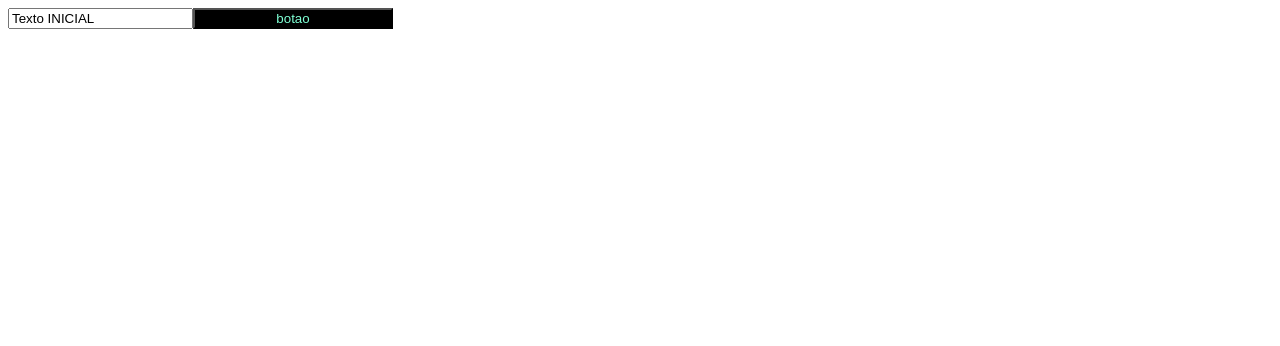
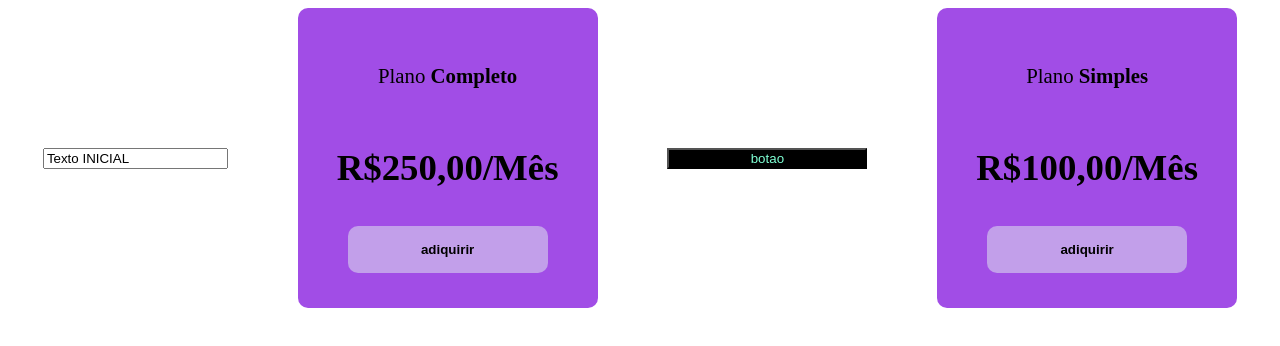
Before and after one commit to DanielleGuimaraesOliveira/Estudo-de-Angular, an Angular app in the folder Sessão-4-Fundamentos-Angular-2/segundo-projeto-angular/: page / in a window 1280 px wide. Shown: the top 346 px of the page. Built offline with nearby package versions, Linux system fonts and the light colour scheme.

Commit message:
Aprendendo sobre o decorator Input

```diff
--- a/Sessão-4-Fundamentos-Angular-2/segundo-projeto-angular/src/app/app.component.html
+++ b/Sessão-4-Fundamentos-Angular-2/segundo-projeto-angular/src/app/app.component.html
@@ -1,2 +1,8 @@
- <input type="text" [value]="inputText" (mouseleave)="changeDisable()" [disabled]="isDisable"> <!-- Ao colocar os conchetes no atributo value você está acessando a propriedade value e o angular espera que seja uma propriedade da classe desse componente. Isso se chama propety binding. E ao colocar um parenteses você está recebendo um valor, nesse caso é um evento - isso é chamado de event binding -->
- <button [style]="styleObj" (click)="updateColorAndSize()" [attr.title]="btnTitle">botao</button> <!--mudando um atributo dinamicamente, se chama attribute binding. podemos usar o [style] para mudar varias estilizações da tag  ou [style.color] por exemplo para mudar apenas uma estilização-->
+
+ <main>
+    <input type="text" [value]="inputText" (mouseleave)="changeDisable()" [disabled]="isDisable"> <!-- Ao colocar os conchetes no atributo value você está acessando a propriedade value e o angular espera que seja uma propriedade da classe desse componente. Isso se chama propety binding. E ao colocar um parenteses você está recebendo um valor, nesse caso é um evento - isso é chamado de event binding -->
+    <app-card [planType]="cardPlanType" [planPrice]="cardPlanPrice"></app-card> <!--Aqui a gente faz um property binding, no caso a gente criou uma propriedade para o app-card que é o planType e o planPrice e a gente vincula essa propriedade com os elementos que criamos no ts do pai do app-card, nesse caso é o app-component. Assim conseguimos mudar dinamicamente o componente-->
+    <button [style]="styleObj" (click)="updateColorAndSize()" [attr.title]="btnTitle">botao</button> <!--mudando um atributo dinamicamente, se chama attribute binding. podemos usar o [style] para mudar varias estilizações da tag  ou [style.color] por exemplo para mudar apenas uma estilização-->
+    <app-card [planType]="cardPlanType2" [planPrice]="cardPlanPrice2"></app-card> <!--Aqui a gente faz um property binding, no caso a gente criou uma propriedade para o app-card que é o planType e o planPrice e a gente vincula essa propriedade com os elementos que criamos no ts do pai do app-card, nesse caso é o app-component. Assim conseguimos mudar dinamicamente o componente-->
+
+  </main>
--- a/Sessão-4-Fundamentos-Angular-2/segundo-projeto-angular/src/app/app.component.scss
+++ b/Sessão-4-Fundamentos-Angular-2/segundo-projeto-angular/src/app/app.component.scss
@@ -0,0 +1,5 @@
+main{
+  display: flex;
+  align-items: center;
+  justify-content: space-around;
+}
--- a/Sessão-4-Fundamentos-Angular-2/segundo-projeto-angular/src/app/app.component.ts
+++ b/Sessão-4-Fundamentos-Angular-2/segundo-projeto-angular/src/app/app.component.ts
@@ -8,9 +8,14 @@ import { Component } from '@angular/core';
 })
 export class AppComponent {
   title = 'segundo-projeto-angular';
+
   inputText = 'Texto INICIAL';
   isDisable = false;
   btnTitle = 'esse é o title';
+  cardPlanType = 'Completo';
+  cardPlanPrice = 250;
+  cardPlanType2 = 'Simples';
+  cardPlanPrice2 = 100;
 
   styleObj = {
     color: 'aquamarine',
@@ -25,7 +30,6 @@ export class AppComponent {
       width: '400px',
 
     };
-    console.log("atualizou")
  };
 
   changeDisable(){
@@ -35,4 +39,6 @@ export class AppComponent {
       this.isDisable =false
     }
   }
+
+
 }
--- a/Sessão-4-Fundamentos-Angular-2/segundo-projeto-angular/src/app/app.module.ts
+++ b/Sessão-4-Fundamentos-Angular-2/segundo-projeto-angular/src/app/app.module.ts
@@ -3,10 +3,14 @@ import { BrowserModule } from '@angular/platform-browser';
 
 import { AppRoutingModule } from './app-routing.module';
 import { AppComponent } from './app.component';
+import { CardComponent } from './card/card.component';
+import { CardBtnComponent } from './card-btn/card-btn.component';
 
 @NgModule({
   declarations: [
-    AppComponent
+    AppComponent,
+    CardComponent,
+    CardBtnComponent
   ],
   imports: [
     BrowserModule,
--- /dev/null
+++ b/Sessão-4-Fundamentos-Angular-2/segundo-projeto-angular/src/app/card-btn/card-btn.component.html
@@ -0,0 +1 @@
+<button class="botao"><strong>adiquirir</strong></button>
--- /dev/null
+++ b/Sessão-4-Fundamentos-Angular-2/segundo-projeto-angular/src/app/card-btn/card-btn.component.scss
@@ -0,0 +1,8 @@
+.botao
+{
+  background-color: rgb(194, 159, 234);
+  padding: 1rem;
+  border: none;
+  border-radius: 10px;
+  width: 200px;
+}
--- /dev/null
+++ b/Sessão-4-Fundamentos-Angular-2/segundo-projeto-angular/src/app/card/card.component.html
@@ -0,0 +1,5 @@
+<div>
+  <p class="tipo-plano" >Plano <strong>{{planType}}</strong></p>
+  <p class="preco-plano"><strong>R${{planPrice}},00/Mês</strong></p>
+  <app-card-btn></app-card-btn>
+</div>
--- /dev/null
+++ b/Sessão-4-Fundamentos-Angular-2/segundo-projeto-angular/src/app/card/card.component.scss
@@ -0,0 +1,19 @@
+div{
+  background-color: rgb(161, 77, 230);
+  display: flex;
+  align-items: center;
+  justify-content: center;
+  flex-direction: column;
+  width: 300px;
+  height: 300px;
+  border-radius: 10px;
+
+  .tipo-plano{
+    font-size: 1.3rem;
+  }
+
+  .preco-plano{
+    font-size: 2.3rem;
+  }
+
+}
```
Also changed, not shown: Sessão-4-Fundamentos-Angular-2/segundo-projeto-angular/src/app/card-btn/card-btn.component.ts (added, +12 -0 lines), Sessão-4-Fundamentos-Angular-2/segundo-projeto-angular/src/app/card/card.component.ts (added, +15 -0 lines), Sessão-4-Fundamentos-Angular-2/segundo-projeto-angular/src/styles.scss (line endings or trailing spaces), 2 other files (tests, documents, lock files or other folders).
